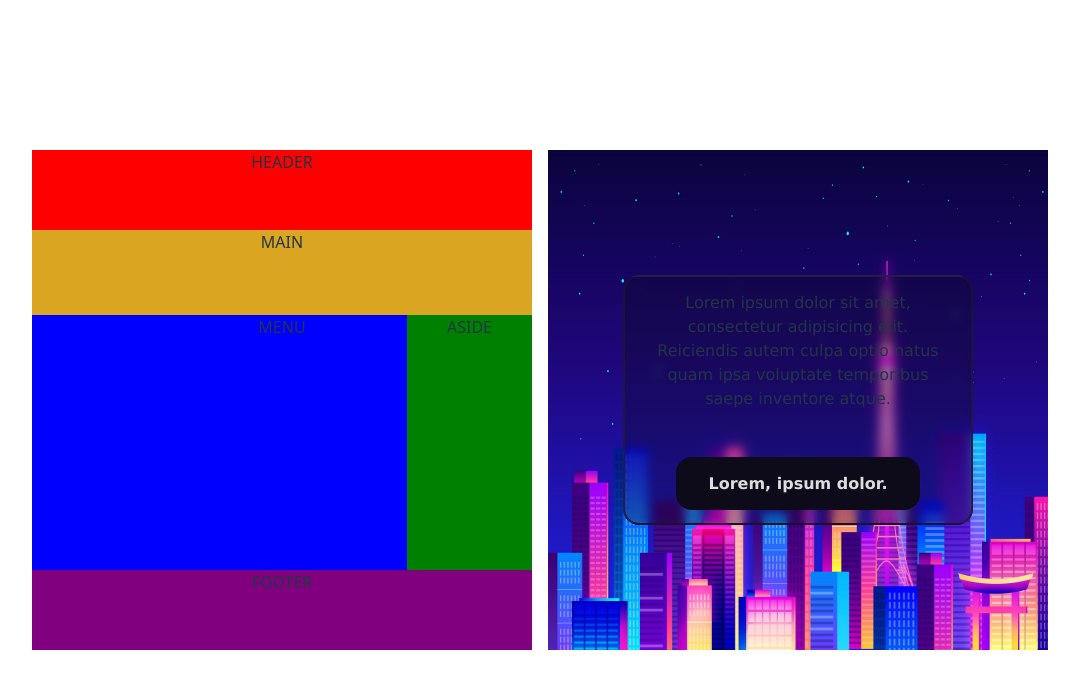
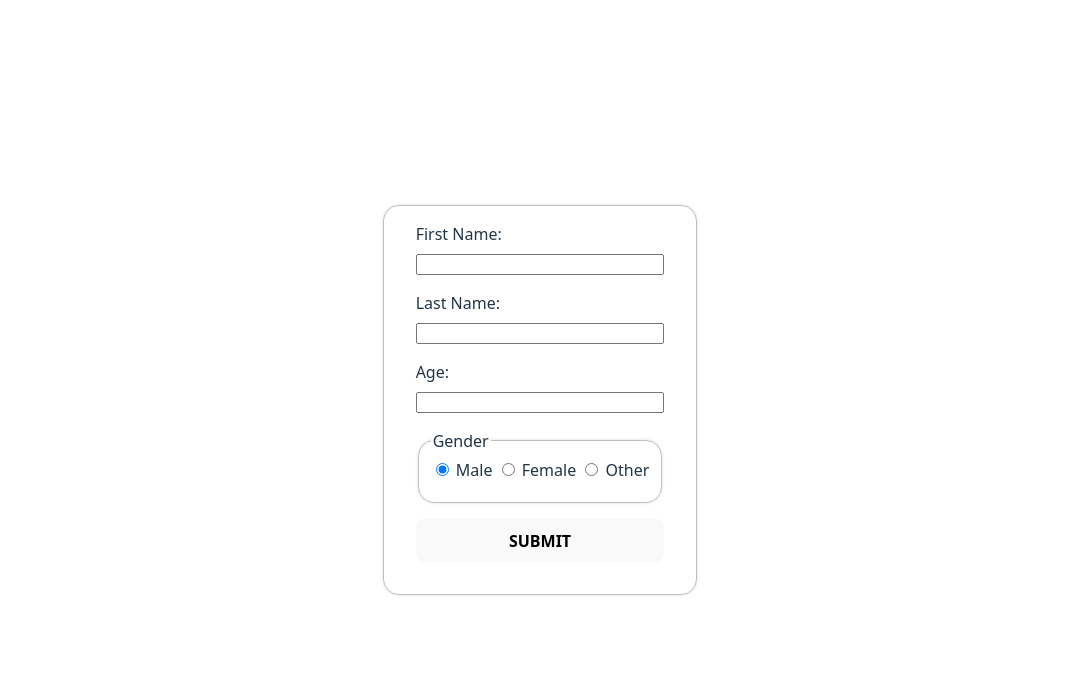
Before and after one commit to Loug522/Svelte-Project, a Svelte app: page / in a window 1280 px wide. Shown: the top 688 px of the page, without its empty margins (100-1179 px from the left). Built offline with nearby package versions, Linux system fonts and the light colour scheme.

Commit message:
added a form

```diff
--- a/src/App.svelte
+++ b/src/App.svelte
@@ -1,4 +1,5 @@
 <script>
+  import Forms from "./components/Forms.svelte";
   import Gradients from "./components/Gradients.svelte";
   import GridLayout from "./components/GridLayout.svelte";
   import GridLayout2 from "./components/GridLayout2.svelte";
@@ -7,11 +8,15 @@
 
 <main>
   <div class="wrapper">
+    <Forms />
+  </div>
+
+  <!-- <div class="wrapper">
     <GridLayout2 />
     <Gradients />
-  </div>
+  </div> -->
 
-  <!-- <div class="card">
+  <!-- <div class="wrapper">
     <Inspecting />
   </div>
   <div class="box-container">
--- /dev/null
+++ b/src/components/Forms.svelte
@@ -0,0 +1,63 @@
+<script>
+  const uid = $props.id();
+</script>
+
+<div class="wrapper">
+  <form>
+    <label for="{uid}-firstName">First Name:</label>
+    <input id="{uid}-firstName" type="text" />
+
+    <label for="{uid}-lastName">Last Name:</label>
+    <input id="{uid}-lastName" type="text" />
+
+    <label for="{uid}-age">Age:</label>
+    <input id="{uid}-age" type="number" />
+
+    <fieldset class="gender-container">
+      <legend>Gender</legend>
+      <input id="{uid}-genderMale" name="gender" type="radio" checked />
+      <label for="{uid}-genderMale">Male</label>
+
+      <input id="{uid}-genderFemale" name="gender" type="radio" />
+      <label for="{uid}-genderFemale">Female</label>
+
+      <input id="{uid}-genderOther" name="gender" type="radio" />
+      <label for="{uid}-genderOther">Other</label>
+    </fieldset>
+
+    <button>submit</button>
+  </form>
+</div>
+
+<style>
+  .wrapper {
+    padding-block: 1rem;
+    padding-inline: 2rem;
+  }
+
+  .gender-container,
+  .wrapper {
+    border: 1px solid hsla(1, 0%, 50%, 0.5);
+    border-radius: 1rem;
+    box-shadow: 0 0 3px hsla(1, 0%, 50%, 0.3);
+  }
+
+  form {
+    display: grid;
+    text-align: start;
+
+    label {
+      margin-block-end: 0.5rem;
+    }
+
+    input {
+      margin-block-end: 1rem;
+    }
+  }
+
+  button {
+    font-weight: bold;
+    text-transform: uppercase;
+    margin-block: 1rem;
+  }
+</style>
```
